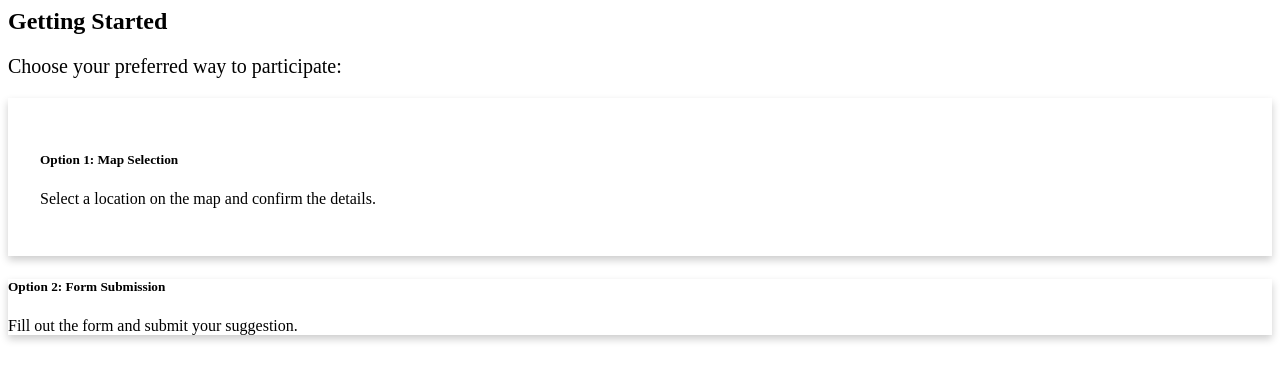
After one commit to DaveVED/little-daveved-explorer, a FastAPI app: template templates/explorer/getting_started.html in a window 1280 px wide. The commit adds this page. Shown: the top 381 px of the page. Run offline with FastAPI, Linux system fonts and the light colour scheme; the template is opened without the code that fills it, so the values that code supplies are empty.

Commit message:
chore: cleanup

```diff
--- a/daveved/api/models/coordinate.py
+++ b/app/api/models/coordinate.py
@@ -1,6 +1,6 @@
 from sqlalchemy import Column, Float, Integer, String, DateTime
 from sqlalchemy.orm import Session
-from daveved.api.database import Base
+from app.api.database import Base
 from datetime import datetime
 from typing import List
 
--- /dev/null
+++ b/app/api/routers/explorer.py
@@ -0,0 +1,104 @@
+from sqlalchemy.orm import Session
+
+from fastapi import APIRouter, Request, Depends
+from fastapi.templating import Jinja2Templates
+from fastapi.responses import HTMLResponse
+
+from app.api.database import SessionLocal
+from app.api.models.coordinate import get_all_coordinates
+
+router = APIRouter()
+templates = Jinja2Templates(directory="templates")
+
+selectable_explorer_options = [
+    {
+        "title": "Option 1: Map Selection",
+        "description": "Select a location on the map and confirm the details. This option allows you to directly interact with the map to pinpoint your current location or a destination you recommend.",
+        "selected": False
+    },
+    {
+        "title": "Option 2: Form Submission",
+        "description": "Fill out the form and submit your suggestion. Use this option if you prefer to input your location or suggestion directly through our form.",
+        "selected": False
+    }
+]
+is_option_selected = False
+
+def get_db():
+    """
+    Dependency that creates a new SQLAlchemy SessionLocal instance to be used for a single request.
+    This pattern ensures that each request gets a clean database session and that the session is always closed properly, helping to prevent resource leaks and maintaining the integrity of the connection pool.
+
+    Yields:
+        Session: An instance of the database session that can be used to perform database operations.
+    """
+    db = SessionLocal()
+    try:
+        yield db
+    finally:
+        db.close()
+
+@router.get("/", response_class=HTMLResponse)
+def explorer(request: Request, db: Session = Depends(get_db)):
+    """
+    Route to serve the explorer page, querying all coordinates from the database
+    and passing them to the Jinja2 template for rendering.
+
+    Args:
+        request: The request object, necessary for Jinja2Templates to generate responses.
+        db: The SQLAlchemy database session, obtained through dependency injection.
+
+    Returns:
+        A TemplateResponse object that represents the rendered HTML page.
+    """
+    coordinates_query = get_all_coordinates(db)
+
+    # This remap is required, so we can create the dynamic map on page load.
+    # For example, var coordinates = JSON.parse('{{ coordinates | tojson | safe }}');
+    coordinates = [
+        {
+            "latitude": coordinate.latitude,
+            "longitude": coordinate.longitude,
+            "type": coordinate.type,
+            "created_by": coordinate.created_by,
+            "created_on": coordinate.created_on.strftime('%Y-%m-%d %H:%M:%S')
+        } for coordinate in coordinates_query
+    ]
+    context = {
+        "request": request,
+        "title": "Explorer",
+        "coordinates": coordinates
+    }
+    return templates.TemplateResponse("explorer/explorer.html", context)
+
+@router.get("/get-selectable-options", response_class=HTMLResponse)
+def get_selectable_options(request: Request):
+    context = {
+        "request": request,
+        "title": "Explorer",
+        "options": selectable_explorer_options,
+        "isOptionSelected": is_option_selected
+    }
+
+    return templates.TemplateResponse("explorer/getting_started_options.html", context)
+
+@router.get("/toggle-selectable-option/{option_id}", response_class=HTMLResponse)
+def set_selectable_options(request: Request, option_id: int):
+    adjusted_option_id = option_id - 1
+
+    # Clear out all options
+    for option in selectable_explorer_options:
+        option["selected"] = False
+
+    if 0 <= adjusted_option_id < len(selectable_explorer_options):
+        selectable_explorer_options[adjusted_option_id]["selected"] = True
+
+    is_option_selected = True
+    context = {
+        "request": request,
+        "title": "Explorer",
+        "options": selectable_explorer_options,
+        "isOptionSelected": is_option_selected
+    }
+
+    return templates.TemplateResponse("explorer/getting_started_options.html", context)
--- a/daveved/main.py
+++ b/app/main.py
@@ -1,8 +1,8 @@
 #!/usr/bin/env python3
 
-import daveved.api.routers.home as home
-import daveved.api.routers.explorer as explorer
-from daveved.api.database import Base, engine
+import app.api.routers.home as home
+import app.api.routers.explorer as explorer
+from app.api.database import Base, engine
 
 from fastapi import FastAPI
 
--- /dev/null
+++ b/templates/explorer/getting_started.html
@@ -0,0 +1,88 @@
+<style>
+  .card {
+    transition: box-shadow 0.3s ease-in-out, transform 0.3s ease-in-out, background-color 0.3s ease-in-out;
+    box-shadow: 0 4px 8px 0 rgba(0,0,0,0.2);
+  }
+  .card:hover {
+    box-shadow: 0 8px 16px 0 rgba(0,0,0,0.2);
+    background-color: rgba(173, 216, 230, 0.2); /* Light blue with opacity for hover */
+    transform: scale(1.05);
+  }
+  .selected .card {
+    background-color: rgba(173, 216, 230, 0.5); /* Differentiate selected card */
+  }
+</style>
+<div class="mt-4">
+  <div class="row">
+    <div class="col-12">
+      <h2 class="mb-3">Getting Started</h2>
+      <p class="lead" style="font-size: 1.25rem; font-weight: 300;">Choose your preferred way to participate:</p>
+    </div>
+  </div>
+  <div class="row" id="options-container">
+    <div class="col-md-6 mb-4 option-card" data-option-id="1" onclick="selectOption('1')">
+      <div class="card h-100">
+        <div class="card-body" style="padding: 2rem;">
+          <h5 class="card-title">Option 1: Map Selection</h5>
+          <p class="card-text">Select a location on the map and confirm the details.</p>
+        </div>
+      </div>
+    </div>
+    <div class="col-md-6 mb-4 option-card" data-option-id="2" onclick="selectOption('2')">
+      <div class="card h-100">
+        <div class="card-body">
+          <h5 class="card-title">Option 2: Form Submission</h5>
+          <p class="card-text">Fill out the form and submit your suggestion.</p>
+        </div>
+      </div>
+    </div>
+  </div>
+  <!-- Container to show which option was selected -->
+  <div id="selectedOptionMessage" style="margin-top: 20px;">
+    <!-- Dynamic message will be inserted here -->
+  </div>
+  <!-- Hidden container for name input, shown when an option is selected -->
+  <div id="nameInputContainer" style="display: none;">
+    <!-- Server-side rendered content -->
+    {% include 'fragments/name_input.html' with context %}
+  </div>
+</div>
+
+<script>
+  let appState = {
+    selectedOption: null
+  };
+
+  function selectOption(optionId) {
+    appState.selectedOption = optionId; // Update state
+
+    // Highlight the selected option
+    const options = document.querySelectorAll('.option-card');
+    options.forEach(option => {
+      if (option.getAttribute('data-option-id') === optionId) {
+        option.classList.add('selected');
+      } else {
+        option.classList.remove('selected');
+      }
+    });
+
+    // Show the name input container
+    document.getElementById('nameInputContainer').style.display = 'block';
+
+    // Update message to indicate selected option
+    const selectedOptionMessage = document.getElementById('selectedOptionMessage');
+    selectedOptionMessage.innerHTML = `<p>You have selected Option ${optionId}.</p>`; // Dynamically update the message
+
+    // Store the selection in sessionStorage for persistence
+    sessionStorage.setItem('selectedOption', optionId);
+  }
+
+
+    // Restore selection from sessionStorage on page load
+    document.addEventListener('DOMContentLoaded', () => {
+      const selectedOption = sessionStorage.getItem('selectedOption');
+      if (selectedOption) {
+        selectOption(selectedOption);
+      }
+    });
+  </script>
--- /dev/null
+++ b/templates/fragments/name_input.html
@@ -0,0 +1,5 @@
+
+<div class="mb-3">
+    <label for="participantName" class="form-label">Your Name</label>
+    <input type="text" class="form-control" id="participantName" placeholder="Enter your name here" required>
+</div>
```
Also changed, not shown: daveved/api/routers/explorer.py (deleted, +0 -56 lines), templates/explorer/explorer.html (+14 -0 lines), README.md, app/__init__.py (added), app/api/__init__.py (added), app/api/database.py (renamed from daveved/api/database.py), app/api/models/__init__.py (added), app/api/routers/__init__.py (added), app/api/routers/home.py (renamed from daveved/api/routers/home.py), app/api/util/__init__.py (added), app/api/util/validators.py (renamed from daveved/api/util/validators.py), 1 other file.
